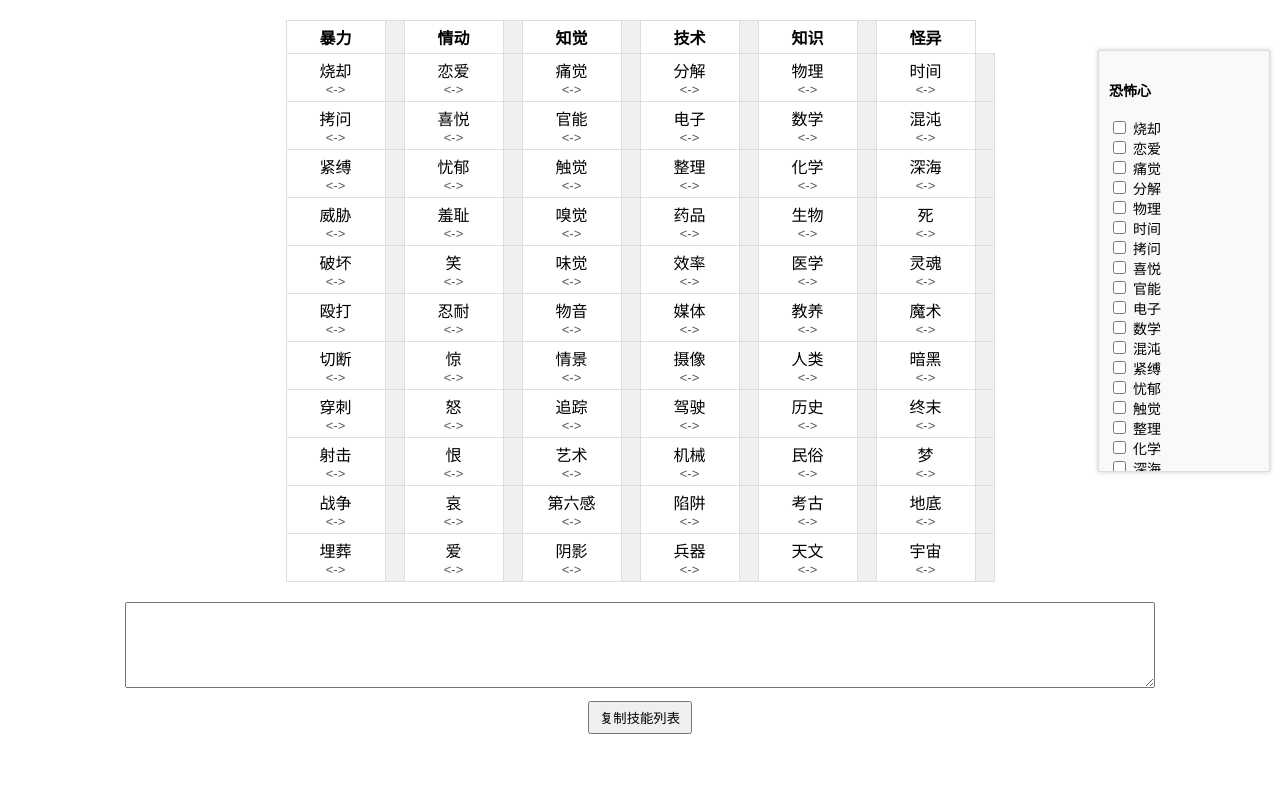
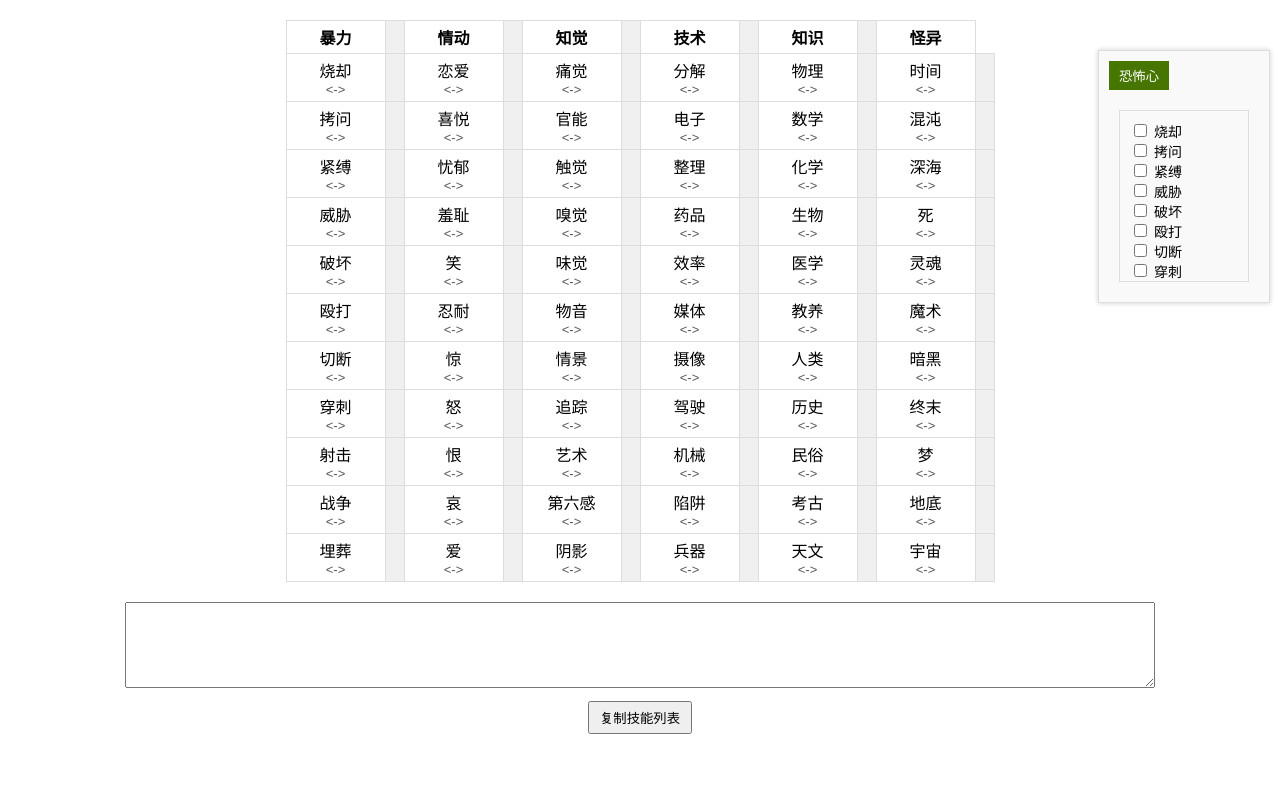
Before and after one commit to Tsubame-323/ye, a plain HTML site: page insane (1).html in a window 1280 px wide. Drawn offline with Linux system fonts and the light colour scheme.

Commit message:
Update insane (1).html

```diff
--- a/insane (1).html
+++ b/insane (1).html
@@ -48,6 +48,18 @@
 			max-height: 400px; /* 限制最大高度 */
 			overflow-y: auto;
 			transition: max-height 0.3s ease;
+			<button id="toggleTerrorPanel" style="width: 100%; padding: 5px;">显示/隐藏恐怖心</button>
+		}
+		@media screen and (max-width: 768px) {
+		  #terrorPanel {
+			position: fixed;
+			bottom: 0;
+			right: 0;
+			left: 0;
+			max-height: 50px;
+			overflow: hidden;
+			transition: max-height 0.3s ease;
+		  }
 		}
 
 		.terror-section {
@@ -88,6 +100,33 @@
 				document.getElementById("terrorPanel").style.maxHeight = "400px"; // 可折叠的默认高度
 			}
 		}
+		.terror-section {
+			border: 1px solid #yyy;
+			padding: 10px;
+			margin: 10px;
+			max-height: 300px; /* 默认最大高度 */
+			overflow-y: auto;
+			background-color: #f9f9f9;
+			transition: max-height 0.3s ease; /* 添加平滑效果 */
+		}
+
+		.terror-section.collapsed {
+			max-height: 150px; /* 折叠后的高度 */
+			overflow: hidden; /* 隐藏多余内容 */
+		}
+
+		.terror-button {
+			background-color: #467500;
+			color: white;
+			padding: 5px 10px;
+			cursor: pointer;
+			border: none;
+			margin-bottom: 10px;
+		}
+
+		.terror-button:active {
+			background-color:#7B7B7B; /* 按下按钮的颜色 */
+		}
 		.highlight {
 		  background-color: red; /* 红色背景 */
 		  color: white;          /* 白色字体 */
@@ -112,10 +151,14 @@
     </table>
 
     <!-- 恐怖心选择栏 -->
-    <div id="terrorPanel">
-        <h4>恐怖心</h4>
-        <div id="terrorSkills"></div>
-    </div>
+	<div id="terrorPanel">
+		<!-- 切换按钮 -->
+		<button class="terror-button" onclick="toggleTerrorPanel()">恐怖心</button>
+		<!-- 技能区域 -->
+		<div id="terrorSkills" class="terror-section collapsed">
+			<!-- 这里将自动生成恐怖心技能选项 -->
+		</div>
+	</div>
 
     <!-- 技能复制栏 -->
     <div id="skillOutput" style="margin: 20px auto; width: 90%; text-align: center; font-family: Arial, sans-serif; font-size: 14px; word-wrap: break-word;">
@@ -134,6 +177,17 @@
         ];
         const table = document.getElementById("skillGrid");
         const terrorPanel = document.getElementById("terrorSkills");
+
+		// 动态生成恐怖心技能选项
+		skills.forEach(([category, skillList]) => {
+			skillList.forEach(skill => {
+				terrorPanel.innerHTML += `
+					<label>
+						<input type="checkbox" data-skill="${skill}"> ${skill}
+					</label><br>
+				`;
+			});
+		});
 
         // 初始化表格和恐怖心选项
         const maxRows = 11;
@@ -170,6 +224,12 @@
             }
             table.appendChild(row);
         }
+
+		// 恐怖心面板折叠/展开切换
+		function toggleTerrorPanel() {
+			const terrorSection = document.getElementById("terrorSkills");
+			terrorSection.classList.toggle("collapsed"); // 切换折叠状态
+		}
 
         // 状态记录
         const litSkills = new Set();
@@ -299,8 +359,9 @@
             const outputArea = document.getElementById("outputArea");
             outputArea.select();
             document.execCommand("copy");
-            alert("技能列表已复制，请把它交给米凯拉吧！^^");
+            alert("技能列表已复制,请把它交给米凯拉吧！^^");
         }
+
     </script>
 </body>
 </html>
```
